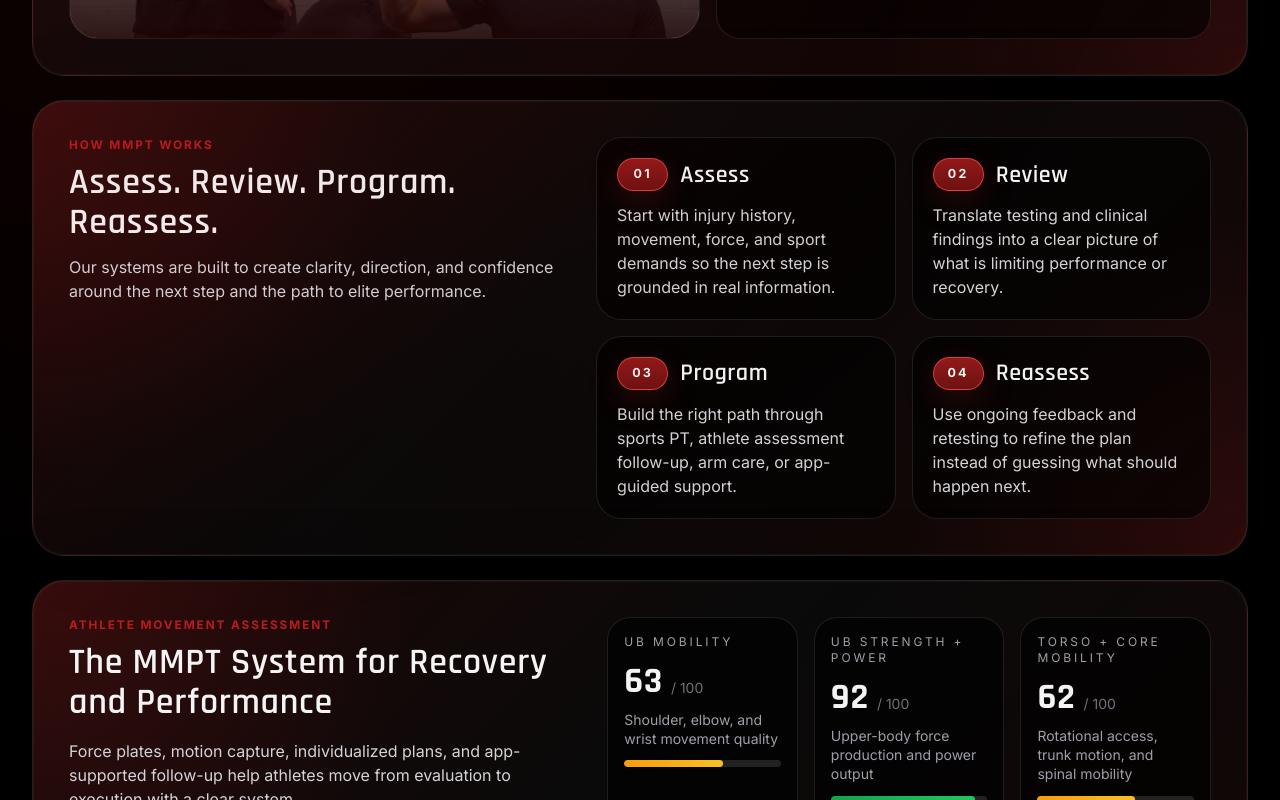
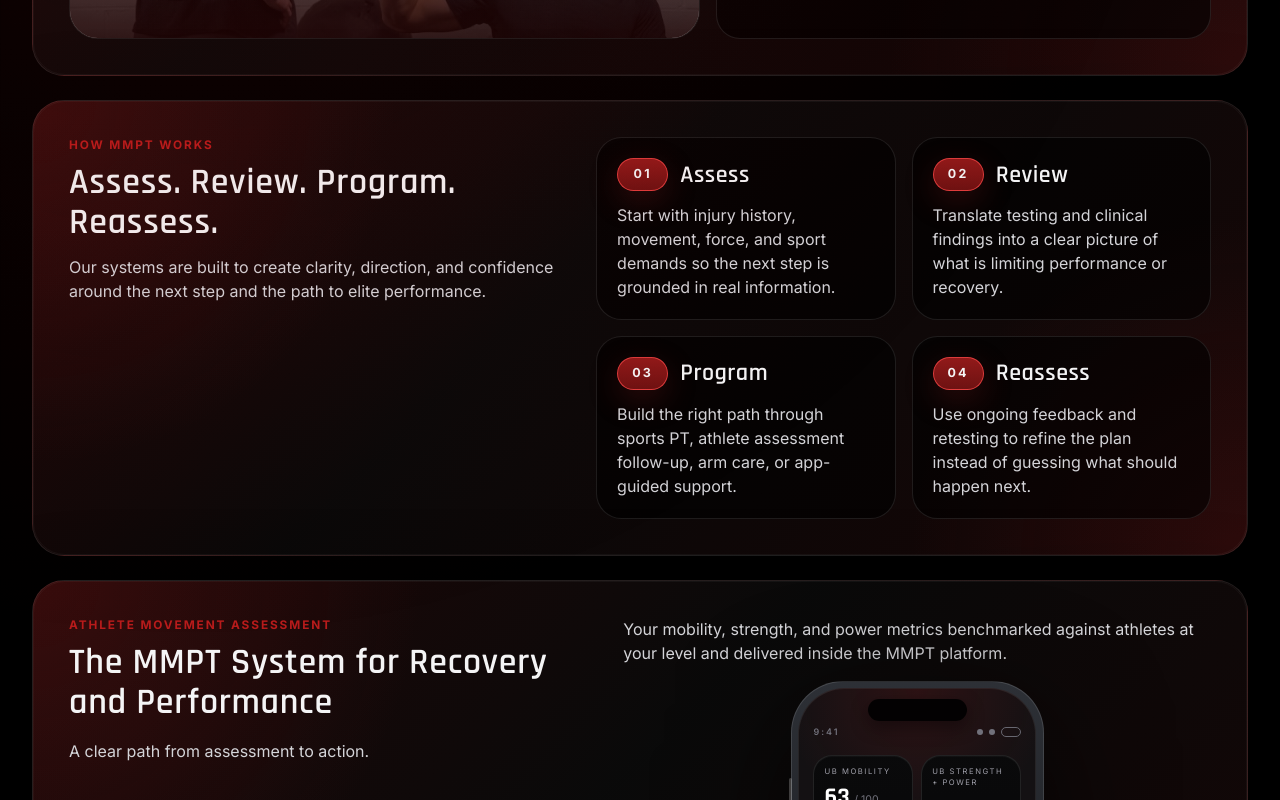
Before and after one commit to ericnicholsmmpt/mmpt-website-crm, a Next.js app: page / in a window 1280 px wide. Shown: the part 2000-2800 px from the top of the page. Built offline with nearby package versions, Linux system fonts and the light colour scheme; no server answers.

Commit message:
Refine mobile layouts and platform service mockups

```diff
--- a/app/globals.css
+++ b/app/globals.css
@@ -20,6 +20,7 @@
 
 html {
   scroll-behavior: smooth;
+  overflow-x: hidden;
 }
 
 ::selection {
@@ -42,6 +43,14 @@
   color: var(--text);
   font-family: var(--font-body), Arial, Helvetica, sans-serif;
   min-height: 100vh;
+  overflow-x: hidden;
+}
+
+img,
+svg,
+video,
+canvas {
+  max-width: 100%;
 }
 
 body::before {
@@ -59,6 +68,14 @@
 
 .page-frame {
   position: relative;
+  overflow-x: hidden;
+}
+
+main > *,
+.section-shell,
+.section-shell > *,
+article {
+  min-width: 0;
 }
 
 .page-frame::after {
--- a/components/marketing/PerformanceBoard.tsx
+++ b/components/marketing/PerformanceBoard.tsx
@@ -29,8 +29,7 @@
               The MMPT System for Recovery and Performance
             </h2>
             <p className="mt-4 max-w-2xl text-sm text-zinc-300 sm:text-base">
-              Force plates, motion capture, individualized plans, and app-supported
-              follow-up help athletes move from evaluation to execution with a clear system.
+              A clear path from assessment to action.
             </p>
           </div>
 
@@ -67,22 +66,51 @@
           </div>
         </div>
 
-        <div className="grid gap-4">
-          <div className="grid gap-4 sm:grid-cols-2 xl:grid-cols-3">
+        <div className="grid gap-4 lg:pl-4">
+          <div className="max-w-xl">
+            <p className="text-sm text-zinc-300 sm:text-base">
+              Your mobility, strength, and power metrics benchmarked against athletes at your
+              level and delivered inside the MMPT platform.
+            </p>
+          </div>
+
+          <div className="mx-auto w-full max-w-[15.4rem] sm:max-w-[15.8rem]">
+            <div className="relative rounded-[3.25rem] border border-white/12 bg-[linear-gradient(180deg,rgba(46,49,55,0.98),rgba(14,15,18,1))] p-[0.42rem] shadow-[0_36px_120px_rgba(0,0,0,0.72)]">
+              <div className="pointer-events-none absolute -left-[0.16rem] top-24 hidden h-10 w-[0.18rem] rounded-full bg-white/22 lg:block" />
+              <div className="pointer-events-none absolute -left-[0.16rem] top-38 hidden h-14 w-[0.18rem] rounded-full bg-white/22 lg:block" />
+              <div className="pointer-events-none absolute -right-[0.16rem] top-30 hidden h-18 w-[0.18rem] rounded-full bg-white/22 lg:block" />
+
+              <div className="relative flex h-[31.75rem] flex-col overflow-hidden rounded-[2.9rem] border border-white/8 bg-[radial-gradient(circle_at_top,rgba(185,28,28,0.16),transparent_26%),linear-gradient(180deg,#131113_0%,#151113_46%,#1c0e10_100%)] px-3.5 pb-4.5 pt-4">
+                <div className="pointer-events-none absolute inset-x-[29%] top-2.5 h-5.5 rounded-full bg-black/92 shadow-[0_6px_18px_rgba(0,0,0,0.42)]" />
+
+                <div className="mt-5 flex items-center justify-between text-[0.56rem] font-semibold uppercase tracking-[0.22em] text-zinc-500">
+                  <span>9:41</span>
+                  <div className="flex items-center gap-1.5">
+                    <span className="h-1.5 w-1.5 rounded-full bg-zinc-500" />
+                    <span className="h-1.5 w-1.5 rounded-full bg-zinc-500" />
+                    <span className="h-2.5 w-5 rounded-full border border-zinc-500/90" />
+                  </div>
+                </div>
+
+                <div className="mt-4 grid gap-2 sm:grid-cols-2">
                     {focusAreas.map((area) => (
                       <article
                         key={area.title}
-                className="flex flex-col rounded-[1.45rem] border border-white/10 bg-black/65 p-4"
+                        className="flex min-h-[6.3rem] flex-col rounded-[1.2rem] border border-white/10 bg-[linear-gradient(180deg,rgba(10,10,11,0.98),rgba(8,8,9,0.95))] px-2.5 py-2.5 shadow-[inset_0_1px_0_rgba(255,255,255,0.03)]"
                       >
-                <p className="text-xs uppercase tracking-[0.24em] text-zinc-400">
+                        <p className="text-[0.48rem] uppercase tracking-[0.2em] text-zinc-400">
                           {area.title}
                         </p>
-                <div className="mt-3 flex items-end gap-2">
-                  <p className="text-3xl font-bold heading sm:text-4xl">{area.score}</p>
-                  <p className="pb-1 text-sm text-zinc-500">/ 100</p>
+                        <div className="mt-2 flex items-end gap-1">
+                          <p className="text-[1.5rem] font-bold leading-none heading text-white">
+                            {area.score}
+                          </p>
+                          <p className="pb-0.5 text-[0.66rem] text-zinc-500">/ 100</p>
                         </div>
-                <p className="mt-2 text-sm leading-snug text-zinc-400">{area.note}</p>
-                <div className="metric-bar mt-3">
+                        <p className="mt-1.5 h-[1.5rem] overflow-hidden text-[0.52rem] leading-snug text-zinc-400">
+                          {area.note}
+                        </p>
+                        <div className="metric-bar mt-auto">
                           <div
                             className="metric-fill"
                             style={{
@@ -97,6 +125,13 @@
                       </article>
                     ))}
                 </div>
+
+                <div className="mt-5 flex justify-center">
+                  <div className="h-1.5 w-24 rounded-full bg-white/75" />
+                </div>
+              </div>
+            </div>
+          </div>
         </div>
       </div>
     </section>
--- a/components/marketing/ProcessGrid.tsx
+++ b/components/marketing/ProcessGrid.tsx
@@ -24,7 +24,7 @@
               key={item.step}
               className="rounded-[1.6rem] border border-white/10 bg-black/60 p-5"
             >
-              <div className="flex items-center gap-3">
+              <div className="flex flex-wrap items-center gap-3">
                 <div className="pill pill-active min-w-[3.2rem] justify-center px-3 py-1.5">
                   {item.step}
                 </div>
--- a/components/marketing/SiteHeader.tsx
+++ b/components/marketing/SiteHeader.tsx
@@ -32,7 +32,7 @@
 
   return (
     <header className={headerClass}>
-      <nav className="mx-auto flex max-w-7xl items-center justify-between gap-4 px-4 py-3 sm:px-6 lg:px-8">
+      <nav className="mx-auto flex min-w-0 max-w-7xl items-center justify-between gap-4 px-4 py-3 sm:px-6 lg:px-8">
         <div className="flex min-w-0 items-center gap-2.5 sm:gap-3">
           <Link
             href="/"
@@ -84,7 +84,7 @@
           </a>
         </div>
 
-        <div className="flex items-center gap-2 lg:hidden">
+        <div className="shrink-0 flex items-center gap-2 lg:hidden">
           <TrackedLink
             href={bookingUrl}
             intent="global_booking_mobile"
--- a/components/ui/VideoModalButton.tsx
+++ b/components/ui/VideoModalButton.tsx
@@ -58,8 +58,8 @@
             className="w-full max-w-4xl rounded-[1.75rem] border border-white/10 bg-black p-4 shadow-[0_24px_80px_rgba(0,0,0,0.55)] sm:p-5"
             onClick={(event) => event.stopPropagation()}
           >
-            <div className="mb-4 flex items-center justify-between gap-4">
-              <div>
+            <div className="mb-4 flex min-w-0 flex-wrap items-start justify-between gap-4">
+              <div className="min-w-0 flex-1">
                 <p className="kicker">Athlete Assessment</p>
                 <h3 className="mt-2 text-xl font-semibold heading sm:text-2xl">{title}</h3>
               </div>
--- a/lib/content/site.ts
+++ b/lib/content/site.ts
@@ -119,6 +119,11 @@
   shortTitle: string;
   tag: string;
   image: string;
+  mediaPhones?: Array<{
+    src: string;
+    alt: string;
+    fit?: "cover" | "contain";
+  }>;
   summary: string;
   bullets: string[];
   cta: string;
@@ -265,6 +270,23 @@
     shortTitle: "Remote Support",
     tag: "Platform-guided continuity",
     image: "/images/remote-support-one.jpeg",
+    mediaPhones: [
+      {
+        src: "/images/platform-week-1.jpeg",
+        alt: "MMPT platform week and day programming view",
+        fit: "cover",
+      },
+      {
+        src: "/images/platform-third-screen.jpeg",
+        alt: "MMPT platform strength block and exercise list view",
+        fit: "cover",
+      },
+      {
+        src: "/images/remote-support.jpeg",
+        alt: "MMPT platform exercise detail and demo view",
+        fit: "contain",
+      },
+    ],
     summary:
       "A hybrid support model for athletes who need clear programming, accountability, and progress outside in-person visits.",
     bullets: [
```
Also changed, not shown: components/marketing/ServicesGrid.tsx (+39 -4 lines), public/images/platform-third-screen.jpeg (added), public/images/platform-week-1.jpeg (added). Lines whose indentation alone changed are shown as unchanged.
